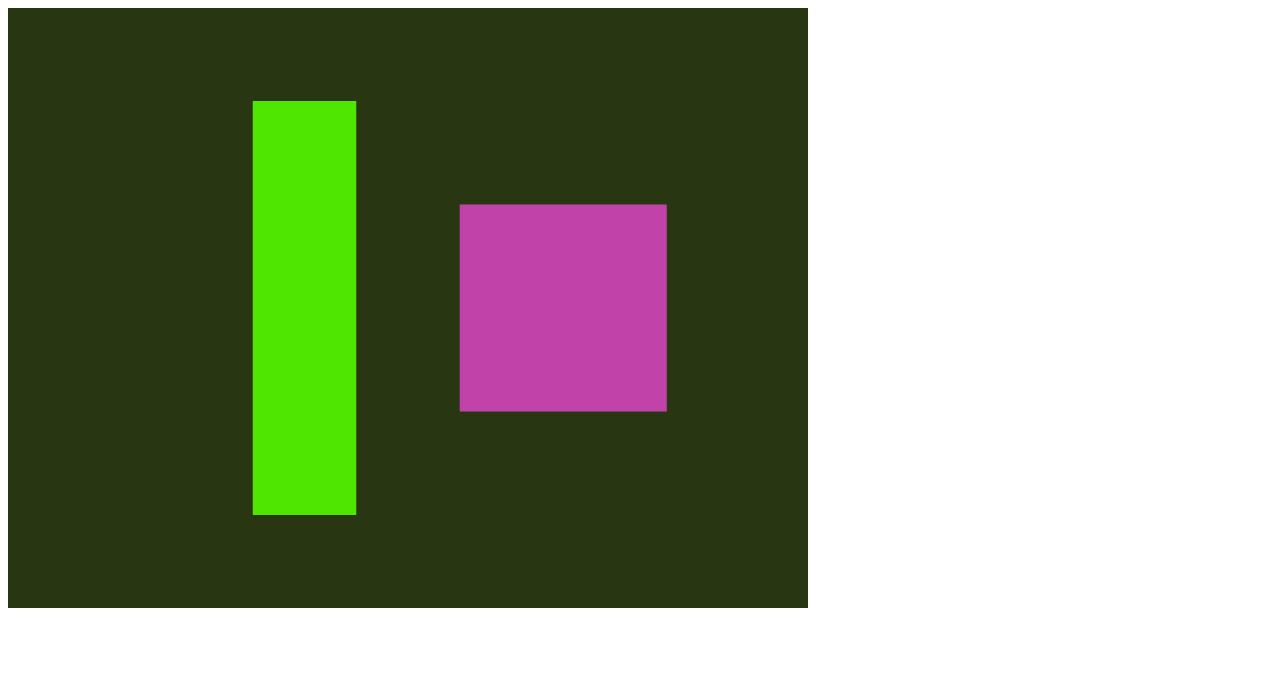
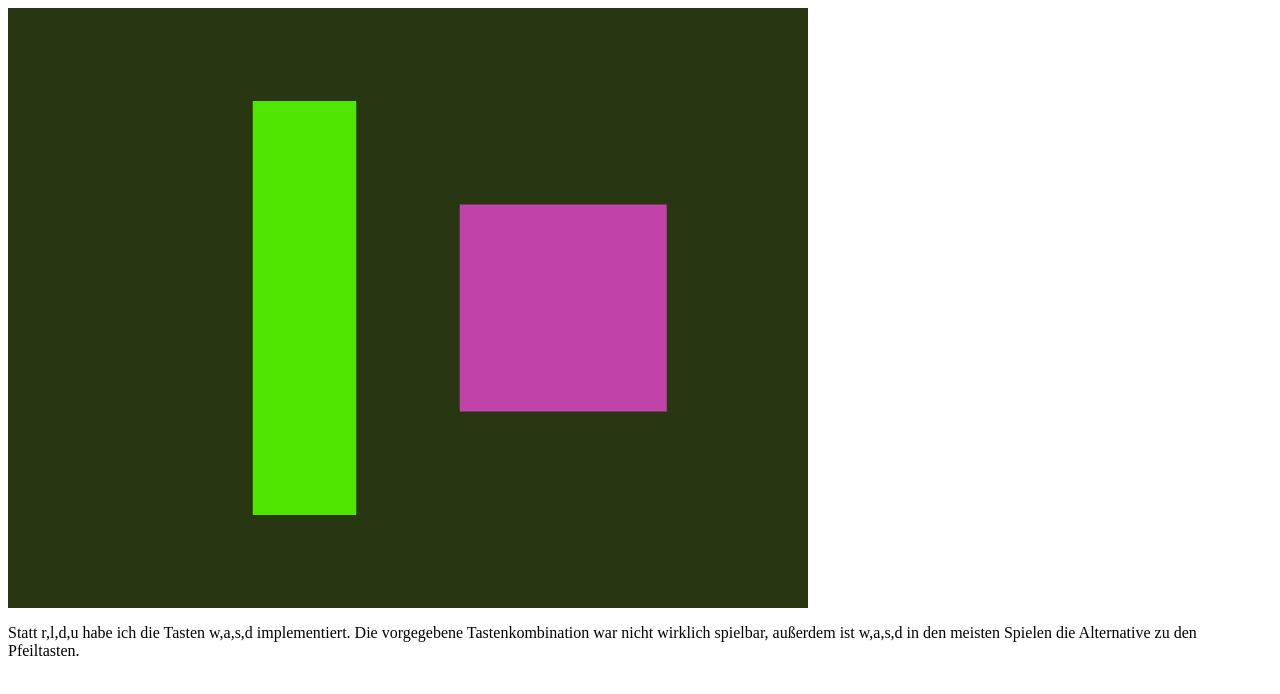
Before and after one commit to lichterschalter/tetris3D, a plain HTML site: page Tetris/index.html in a window 1280 px wide. Drawn offline with Linux system fonts and the light colour scheme; animation ran at ten frames a second.

Commit message:
w,a,s,d comment in html

```diff
--- a/Tetris/index.html
+++ b/Tetris/index.html
@@ -36,6 +36,10 @@
 
 <body onload="webGLStart()";>
   <canvas id="lesson03-canvas" style="border: none;" width="800" height="600"></canvas>
+  <p> Statt r,l,d,u habe ich die Tasten w,a,s,d implementiert. Die vorgegebene Tastenkombination
+    war nicht wirklich spielbar, außerdem ist w,a,s,d in den meisten Spielen die Alternative
+    zu den Pfeiltasten.
+  </p>
 </body>
 
 </html>
--- a/Tetris/to_do.txt
+++ b/Tetris/to_do.txt
@@ -25,3 +25,4 @@ x animation verlangsamen, stockend machen
   designentscheidung: bewegung nur durch tastendrücken, nicht durch halten
 - userdefinierte pixel per block
 - grid
+x background color
```
